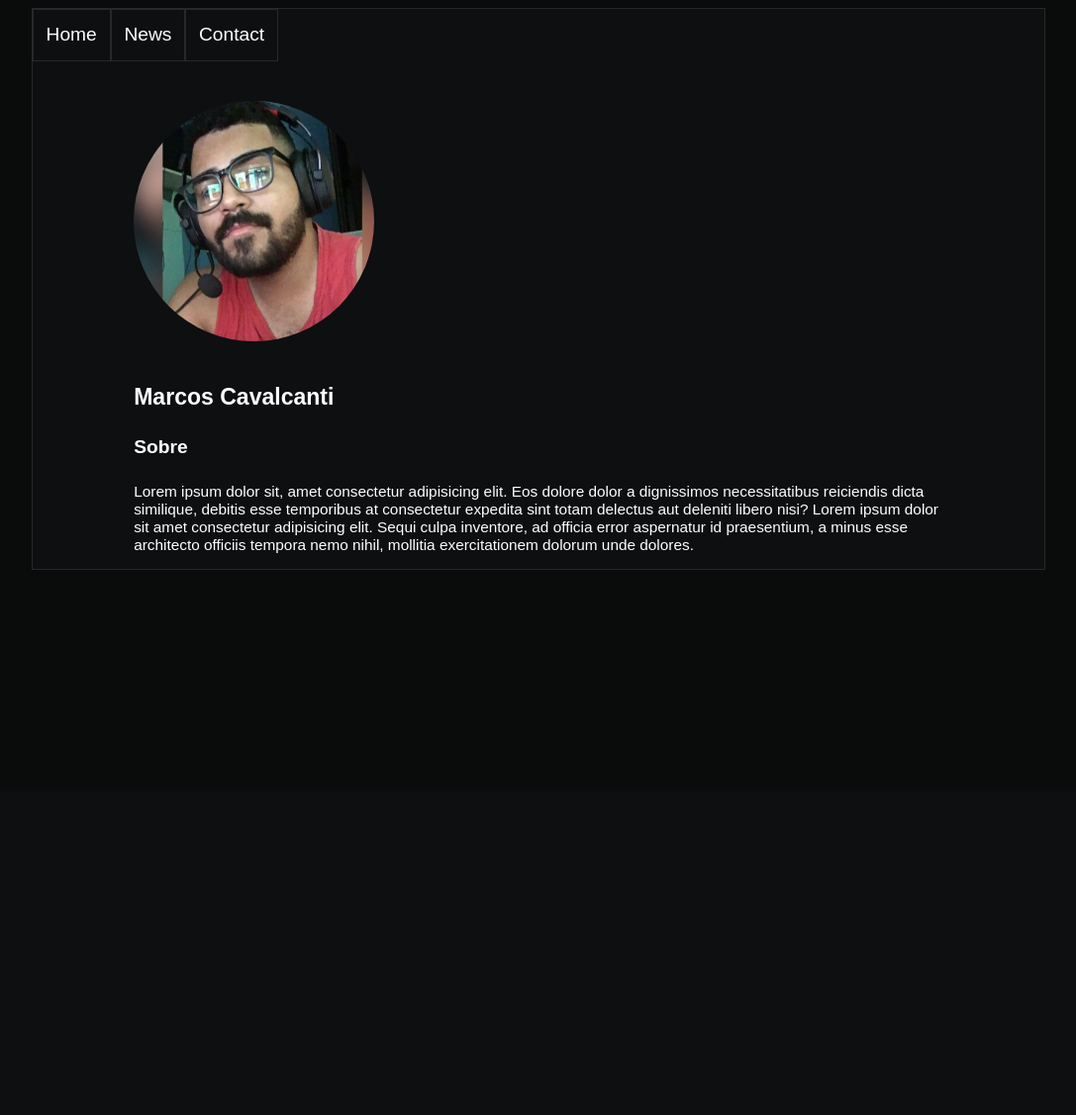
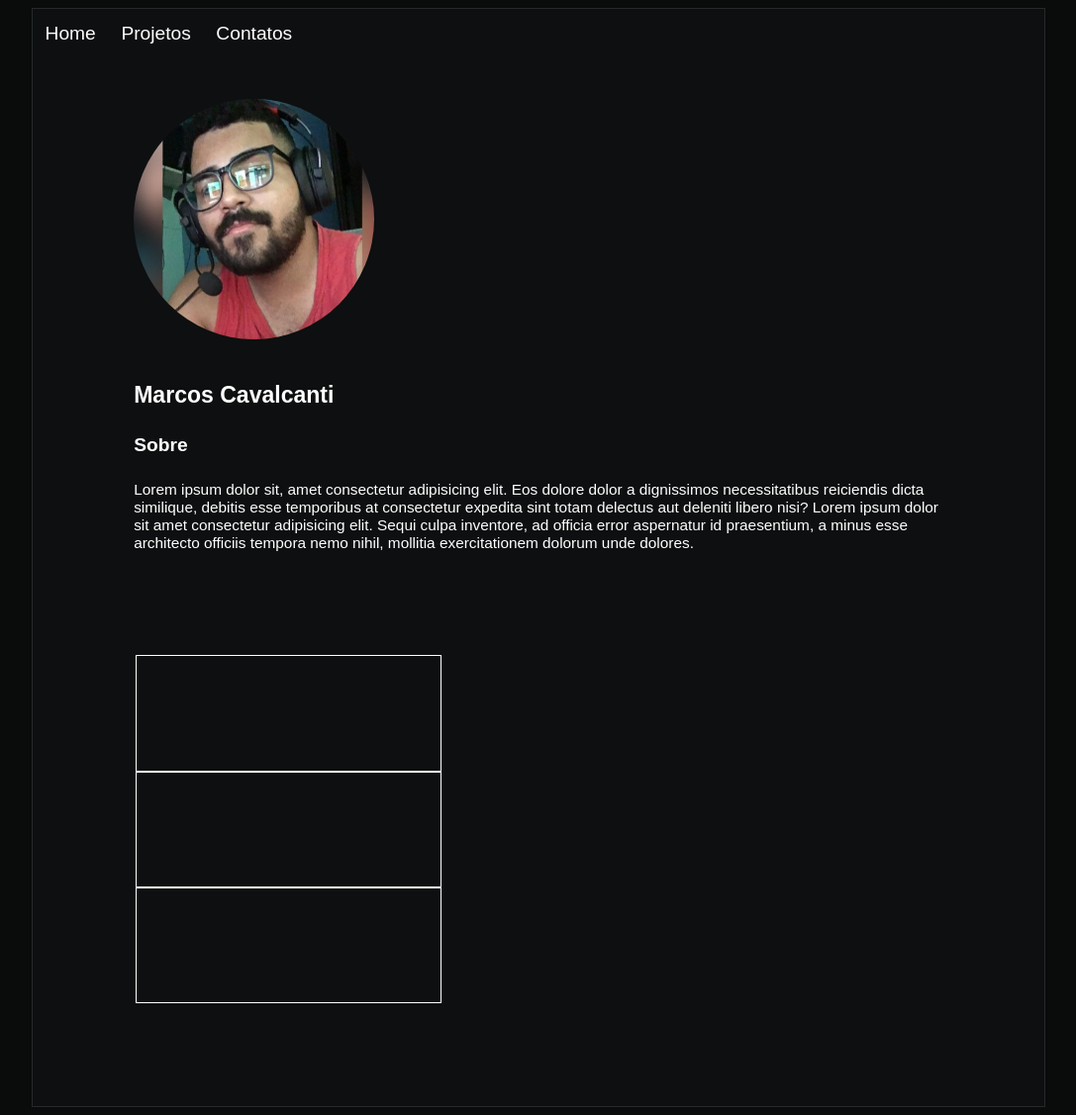
Before and after one commit to Marcos-Cavalcanti21/Portfolio-HTML, a PHP site: page / in a window 1280 px wide. Shown: the whole page at 99% size, without its empty margins (96-1183 px from the left). Before the commit the page ends 576 px from the top, so only its background shows below. Run offline with PHP 8.4, Linux system fonts and the light colour scheme.

Commit message:
update animation Projects

```diff
--- a/index.html
+++ b/index.html
@@ -6,6 +6,7 @@
     <meta http-equiv="X-UA-Compatible" content="IE=edge" />
     <meta name="viewport" content="width=device-width, initial-scale=1.0" />
     <title>Marcos Cavalcanti Dev</title>
+    <link rel="stylesheet" href="styles/css/mobile.css">
     <link rel="stylesheet" href="./styles/css/main.css" />
     <link rel="stylesheet" href="./styles/css/animations.css" />
     <script src="./public/scripts/main.js"></script>
@@ -14,15 +15,15 @@
 <body>
     <div id="page-landing">
         <div id="container">
-            <header>
+            <header id="home">
                 <button id="more" onclick="more()"><img src="./public/assets/svg/ellipsis-svgrepo-com.svg"></button>
                 <ul id="nav">
-                    <li><a href="#Home">Home</a></li>
-                    <li><a href="#News">News</a></li>
-                    <li><a href="#Contact">Contact</a></li>
+                    <li><a href="#home">Home</a></li>
+                    <li><a href="#projects">Projetos</a></li>
+                    <li><a href="#contact">Contatos</a></li>
                 </ul>
             </header>
-            <section class="animation-up">
+            <section onwheel="projects()" class="info animation-up">
                 <div class="profile">
                     <img src="./public/assets/profile.jpg" />
                 </div>
@@ -39,14 +40,16 @@
                         officiis tempora nemo nihil, mollitia exercitationem dolorum unde dolores.
                     </p>
                 </div>
-                <div class="projects">
-                    <table>
-                        <tr></tr>
-                        <tr></tr>
-                        <tr></tr>
-                    </table>
-                </div>
             </section>
+            <section class="" id="projects">
+                <table>
+                    <td class="table"></td>
+                    <td class="table"></td>
+                    <td class="table"></td>
+                </table>
+            </section>
+
+            <section id="contact"></section>
         </div>
     </div>
 </body>
--- a/public/scripts/main.js
+++ b/public/scripts/main.js
@@ -1,9 +1,82 @@
 function more() {
     let nav = document.getElementById('nav');
 
-    console.log(nav.style.display)
-    if (nav.style.display == "none")
-        nav.style.display = "block";
-    else
-        nav.style.display = "none";
+    switch (nav.style.display) {
+        case "none":
+            nav.style.display = "block";
+            break;
+        case "block":
+            nav.style.display = "none";
+            break;
+        default:
+            nav.style.display = "block";
+            break;
+    }
 }
+
+function projects() {
+
+    var root = document.documentElement;
+root.className += ' js';
+
+function boxTop(idBox) {
+	var boxOffset = $(idBox).offset().top;
+	return boxOffset;
+}
+
+$(document).ready(function() {
+	var $target = $('.table'),
+			animationClass = 'animation-up-slow',
+			windowHeight = $(window).height(),
+			offset = windowHeight - (windowHeight / 4);
+
+	function animeScroll() {
+		var documentTop = $(document).scrollTop();
+		$target.each(function() {
+			if (documentTop > boxTop(this) - offset) {
+				$(this).addClass(animationClass);
+			} else {
+				$(this).removeClass(animationClass);
+			}
+		});
+	}
+	animeScroll();
+
+	$(document).scroll(function() {
+		setTimeout(function() {animeScroll()}, 150);
+	});
+});
+
+   /*  debugger
+
+    let showProjects = document.querySelector('#projects'),
+        showTable = document.querySelectorAll('.table');
+    showProjects.style.display = 'table';
+
+
+
+
+    /*     showProjects.classList.add('animation-up-slow');
+     */
+/*
+    for (let i = 0; i < showTable.length; i++) {
+
+        showTable[i].style.display = "table-cell";
+        showTable[i].classList.add('animation-up-slow'); */
+
+        /*  setInterval(() => {
+
+             if (i == showTable.length) {
+                 clearTimeout();
+             } else {
+
+                 setInterval(() => {
+                     showTable[i].style.display = "table-cell";
+                     showTable[i].classList.add('animation-up-slow');
+                 },3000)
+             }
+         }, 500) */
+
+    }
+
+}
--- a/styles/animations.scss
+++ b/styles/animations.scss
@@ -16,3 +16,22 @@
     animation-duration: 500ms;
     animation-fill-mode: backwards;
 }
+
+.animation-up-slow{
+
+    @keyframes up {
+        from {
+            opacity: 0;
+            transform: translateY(120px);
+        }
+
+        to {
+            opacity: 1;
+            transform: translateY(0);
+        }
+    }
+
+    animation-name: up;
+    animation-duration: 1500ms;
+    animation-fill-mode: backwards;
+}
--- a/styles/css/animations.css
+++ b/styles/css/animations.css
@@ -13,3 +13,19 @@
     transform: translateY(0);
   }
 }
+
+.animation-up-slow {
+  animation-name: up;
+  animation-duration: 1500ms;
+  animation-fill-mode: backwards;
+}
+@keyframes up {
+  from {
+    opacity: 0;
+    transform: translateY(120px);
+  }
+  to {
+    opacity: 1;
+    transform: translateY(0);
+  }
+}
--- a/styles/css/animations.min.css
+++ b/styles/css/animations.min.css
@@ -1 +1 @@
-.animation-up{animation-name:up;animation-duration:500ms;animation-fill-mode:backwards}@keyframes up{from{opacity:0;transform:translateY(16px)}to{opacity:1;transform:translateY(0)}}
+.animation-up{animation-name:up;animation-duration:500ms;animation-fill-mode:backwards}@keyframes up{from{opacity:0;transform:translateY(16px)}to{opacity:1;transform:translateY(0)}}.animation-up-slow{animation-name:up;animation-duration:1500ms;animation-fill-mode:backwards}@keyframes up{from{opacity:0;transform:translateY(120px)}to{opacity:1;transform:translateY(0)}}
--- a/styles/css/main.css
+++ b/styles/css/main.css
@@ -1,85 +1,3 @@
-html {
-  width: 90%;
-  margin: 0 auto;
-  font-size: 1vw;
-  font-family: sans-serif;
-  background-color: #0a0b0b;
-}
-
-#page-landing {
-  display: flex;
-}
-
-#container {
-  margin: auto;
-  width: 90%;
-}
-
-header button {
-  border: none;
-  position: fixed;
-  right: 0;
-  background-color: rgba(21, 22, 22, 0);
-  width: 9vmax;
-  padding: 3vmax;
-}
-header button:hover {
-  border-radius: 35%;
-  background-color: #26292a;
-}
-header button img {
-  width: 100%;
-}
-header ul {
-  display: none;
-  position: fixed;
-  right: 0;
-  width: 25vmax;
-  right: 10vmax;
-  font-size: 5em;
-  list-style-type: none;
-  overflow: hidden;
-}
-header ul li {
-  border: 1px solid #26292a;
-}
-header ul li:hover {
-  background-color: rgba(38, 41, 42, 0.5254901961);
-}
-header ul li a {
-  color: white;
-  text-align: center;
-  padding: 1.8vh 1vw;
-  text-decoration: none;
-}
-
-section {
-  /* width: 90%; */
-  height: 100%;
-}
-section .profile {
-  width: 19vmax;
-  margin: 3vmax auto;
-}
-section .profile img {
-  width: 100%;
-  border-radius: 50%;
-}
-section .about {
-  width: 100%;
-  color: white;
-  font-size: 5vw;
-  text-align: center;
-}
-section .about h3 {
-  font-size: 1.2em;
-}
-section .about p {
-  font-size: 0.8em;
-  color: white;
-  width: 100%;
-}
-
 /* desktop version */
 @media (min-width: 760px) {
   #page-landing {
@@ -106,6 +24,7 @@ section .about p {
   }
   header ul li {
     float: left;
+    border: none;
   }
   header ul li a {
     display: block;
@@ -122,23 +41,40 @@ section .about p {
     height: 100%;
     margin: 0 8vw;
   }
-  section .profile {
+  .info {
+    height: 100%;
+    margin: 0 8vw;
+  }
+  .info .profile {
     width: 19vw !important;
     margin: 5vh 0 !important;
   }
-  section .profile img {
+  .info .profile img {
     width: 100%;
     border-radius: 50%;
   }
-  section .about {
+  .info .about {
     font-size: 1.5vw !important;
     width: 100% !important;
     text-align: initial;
   }
-  section .about h3 {
+  .info .about h3 {
     font-size: 1.2em !important;
   }
-  section .about p {
+  .info .about p {
     font-size: 0.8em !important;
   }
+  #projects {
+    margin: 8vmax;
+    /*         display: none;
+     */
+  }
+  #projects td {
+    /*             display: none;
+     */
+    width: 6vmax;
+    height: 9vmax;
+    padding: 0 9vmax !important;
+    border: 1px solid white;
+  }
 }
--- /dev/null
+++ b/styles/css/mobile.css
@@ -0,0 +1,88 @@
+html {
+  width: 90%;
+  margin: 0 auto;
+  font-size: 1vw;
+  font-family: sans-serif;
+  background-color: #0a0b0b;
+}
+
+#page-landing {
+  display: flex;
+}
+
+#container {
+  margin: auto;
+  width: 90%;
+}
+
+header button {
+  border: none;
+  position: fixed;
+  right: 0;
+  background-color: rgba(21, 22, 22, 0);
+  width: 9vmax;
+  padding: 3vmax;
+}
+header button:hover {
+  border-radius: 35%;
+  background-color: #26292a;
+}
+header button img {
+  width: 100%;
+}
+header ul {
+  display: none;
+  position: fixed;
+  right: 0;
+  width: 25vmax;
+  right: 10vmax;
+  font-size: 5em;
+  list-style-type: none;
+  overflow: hidden;
+}
+header ul li {
+  border: 1px solid #26292a;
+}
+header ul li:hover {
+  background-color: rgba(38, 41, 42, 0.5254901961);
+}
+header ul li a {
+  color: white;
+  text-align: center;
+  padding: 1.8vh 1vw;
+  text-decoration: none;
+}
+
+section {
+  /* width: 90%; */
+  height: 100%;
+}
+section .profile {
+  width: 19vmax;
+  margin: 3vmax auto;
+}
+section .profile img {
+  width: 100%;
+  border-radius: 50%;
+}
+section .about {
+  width: 100%;
+  color: white;
+  font-size: 5vw;
+  text-align: center;
+}
+section .about h3 {
+  font-size: 1.2em;
+}
+section .about p {
+  font-size: 0.8em;
+  color: white;
+  width: 100%;
+}
+
+#projects {
+  display: table;
+}
+#projects td {
+  display: block;
+}
--- /dev/null
+++ b/styles/css/mobile.min.css
@@ -0,0 +1 @@
+html{width:90%;margin:0 auto;font-size:1vw;font-family:sans-serif;background-color:#0a0b0b}#page-landing{display:flex}#container{margin:auto;width:90%}header button{border:none;position:fixed;right:0;background-color:rgba(21,22,22,0);width:9vmax;padding:3vmax}header button:hover{border-radius:35%;background-color:#26292a}header button img{width:100%}header ul{display:none;position:fixed;right:0;width:25vmax;right:10vmax;font-size:5em;list-style-type:none;overflow:hidden}header ul li{border:1px solid #26292a}header ul li:hover{background-color:rgba(38,41,42,.5254901961)}header ul li a{color:#fff;text-align:center;padding:1.8vh 1vw;text-decoration:none}section{height:100%}section .profile{width:19vmax;margin:3vmax auto}section .profile img{width:100%;border-radius:50%}section .about{width:100%;color:#fff;font-size:5vw;text-align:center}section .about h3{font-size:1.2em}section .about p{font-size:.8em;color:#fff;width:100%}#projects{display:table}#projects td{display:block}
--- a/styles/main.scss
+++ b/styles/main.scss
@@ -1,117 +1,3 @@
-// * {
-//     margin: 0;
-//     padding: 0;
-// }
-
-// body {
-//     height: 100vh;
-//     color: white;
-// }
-
-// :root {
-// }
-
-html {
-    width: 90%;
-    margin: 0 auto;
-
-    font-size: 1vw;
-    font-family: sans-serif;
-
-    background-color: #0a0b0b;
-}
-
-#page-landing {
-    display: flex;
-}
-
-#container {
-    margin: auto;
-    width: min(90%, 100%);
-}
-
-header {
-    button {
-        border: none;
-        position: fixed;
-        right: 0;
-
-        background-color: #15161600;
-        width: 9vmax;
-        padding: 3vmax;
-
-        &:hover {
-            border-radius: 35%;
-            background-color: #26292a;
-        }
-        img {
-            width: 100%;
-        }
-    }
-    ul {
-        display: none;
-        position: fixed;
-        right: 0;
-
-        width: 25vmax;
-
-        right: 10vmax;
-
-            font-size: 5em;
-            list-style-type: none;
-
-
-            overflow: hidden;
-
-
-        li {
-            border: 1px solid #26292a;
-
-            &:hover{
-                background-color: #26292a86;
-            }
-            a {
-                color: white;
-                text-align: center;
-                padding: 1.8vh 1vw;
-                text-decoration: none;
-            }
-        }
-    }
-}
-
-section {
-    /* width: 90%; */
-    height: 100%;
-
-    .profile {
-        width: 19vmax;
-        margin: 3vmax auto;
-
-        img {
-            width: 100%;
-            border-radius: 50%;
-        }
-    }
-
-    .about {
-        width: 100%;
-
-        color: white;
-        font-size: 5vw;
-        text-align: center;
-
-        h3 {
-            font-size: 1.2em;
-        }
-
-        p {
-            font-size: 0.8em;
-            color: #ffff;
-            width: 100%;
-        }
-    }
-}
 /* desktop version */
 @media (min-width: 760px) {
     #page-landing {
@@ -141,6 +27,7 @@ section {
 
             li {
                 float: left;
+                border: none ;
 
                 a {
                     display: block;
@@ -159,6 +46,11 @@ section {
 
     section {
         /* width: 90%; */
+        height: 100%;
+        margin: 0 8vw;
+    }
+
+    .info{
         height: 100%;
         margin: 0 8vw;
 
@@ -187,4 +79,20 @@ section {
             }
         }
     }
+
+    #projects{
+        margin: 8vmax;
+/*         display: none;
+ */
+        td{
+/*             display: none;
+ */
+            width: 6vmax;
+            height: 9vmax;
+
+            padding: 0 9vmax !important;
+
+            border: 1px solid #ffff;
+        }
+    }
 }
--- /dev/null
+++ b/styles/mobile.scss
@@ -0,0 +1,121 @@
+// * {
+//     margin: 0;
+//     padding: 0;
+// }
+
+// body {
+//     height: 100vh;
+//     color: white;
+// }
+
+// :root {
+// }
+
+html {
+    width: 90%;
+    margin: 0 auto;
+
+    font-size: 1vw;
+    font-family: sans-serif;
+
+    background-color: #0a0b0b;
+}
+
+#page-landing {
+    display: flex;
+}
+
+#container {
+    margin: auto;
+    width: min(90%, 100%);
+}
+
+header {
+    button {
+        border: none;
+        position: fixed;
+        right: 0;
+
+        background-color: #15161600;
+        width: 9vmax;
+        padding: 3vmax;
+
+        &:hover {
+            border-radius: 35%;
+            background-color: #26292a;
+        }
+        img {
+            width: 100%;
+        }
+    }
+    ul {
+        display: none;
+        position: fixed;
+        right: 0;
+
+        width: 25vmax;
+
+        right: 10vmax;
+
+            font-size: 5em;
+            list-style-type: none;
+
+
+            overflow: hidden;
+
+
+        li {
+            border: 1px solid #26292a;
+
+            &:hover{
+                background-color: #26292a86;
+            }
+            a {
+                color: white;
+                text-align: center;
+                padding: 1.8vh 1vw;
+                text-decoration: none;
+            }
+        }
+    }
+}
+
+section {
+    /* width: 90%; */
+    height: 100%;
+
+    .profile {
+        width: 19vmax;
+        margin: 3vmax auto;
+
+        img {
+            width: 100%;
+            border-radius: 50%;
+        }
+    }
+
+    .about {
+        width: 100%;
+
+        color: white;
+        font-size: 5vw;
+        text-align: center;
+
+        h3 {
+            font-size: 1.2em;
+        }
+
+        p {
+            font-size: 0.8em;
+            color: #ffff;
+            width: 100%;
+        }
+    }
+}
+
+#projects{
+    display: table;
+    td{
+        display: block;
+    }
+}
```
Also changed, not shown: styles/css/main.min.css (+1 -1 lines).
